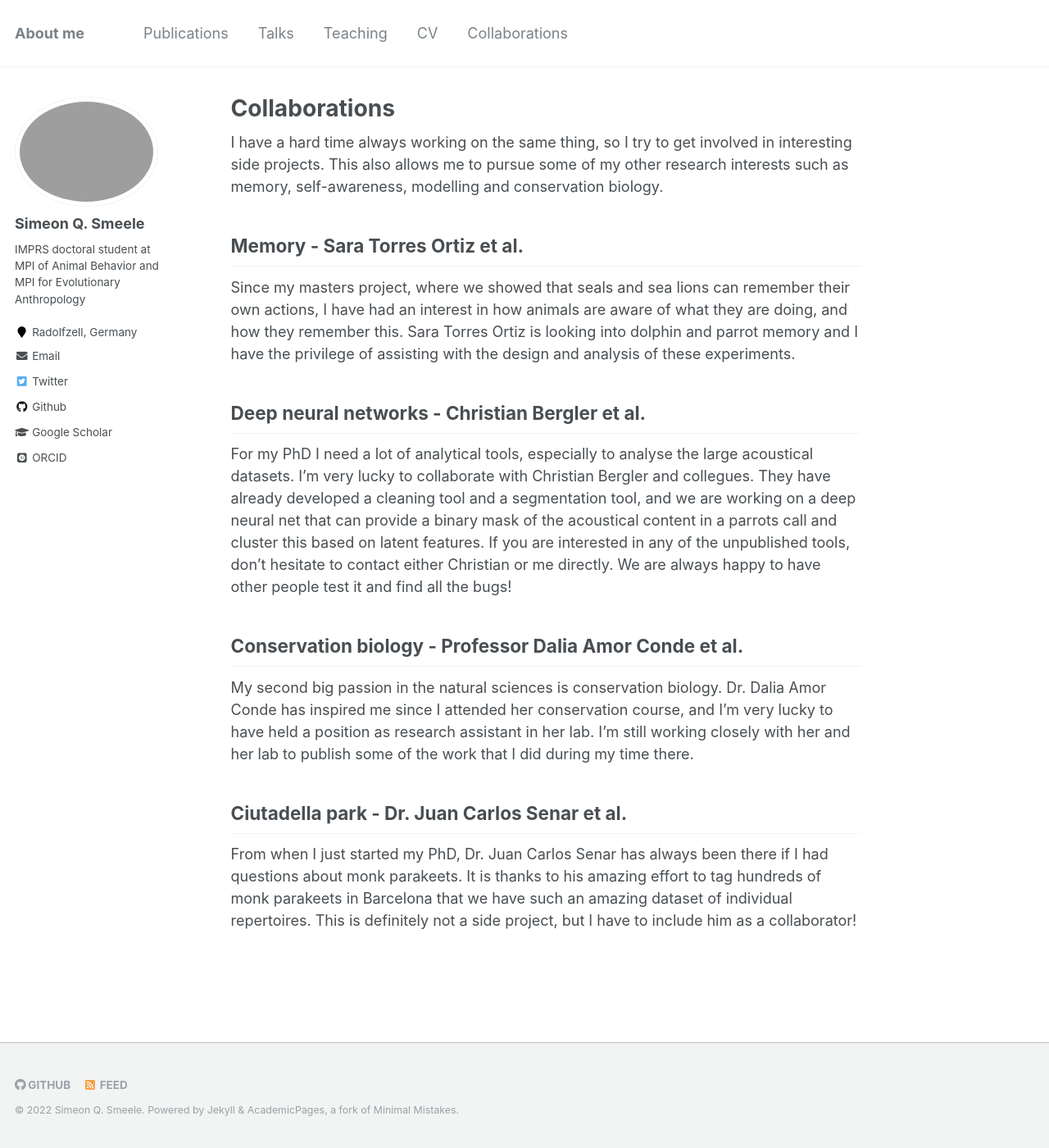
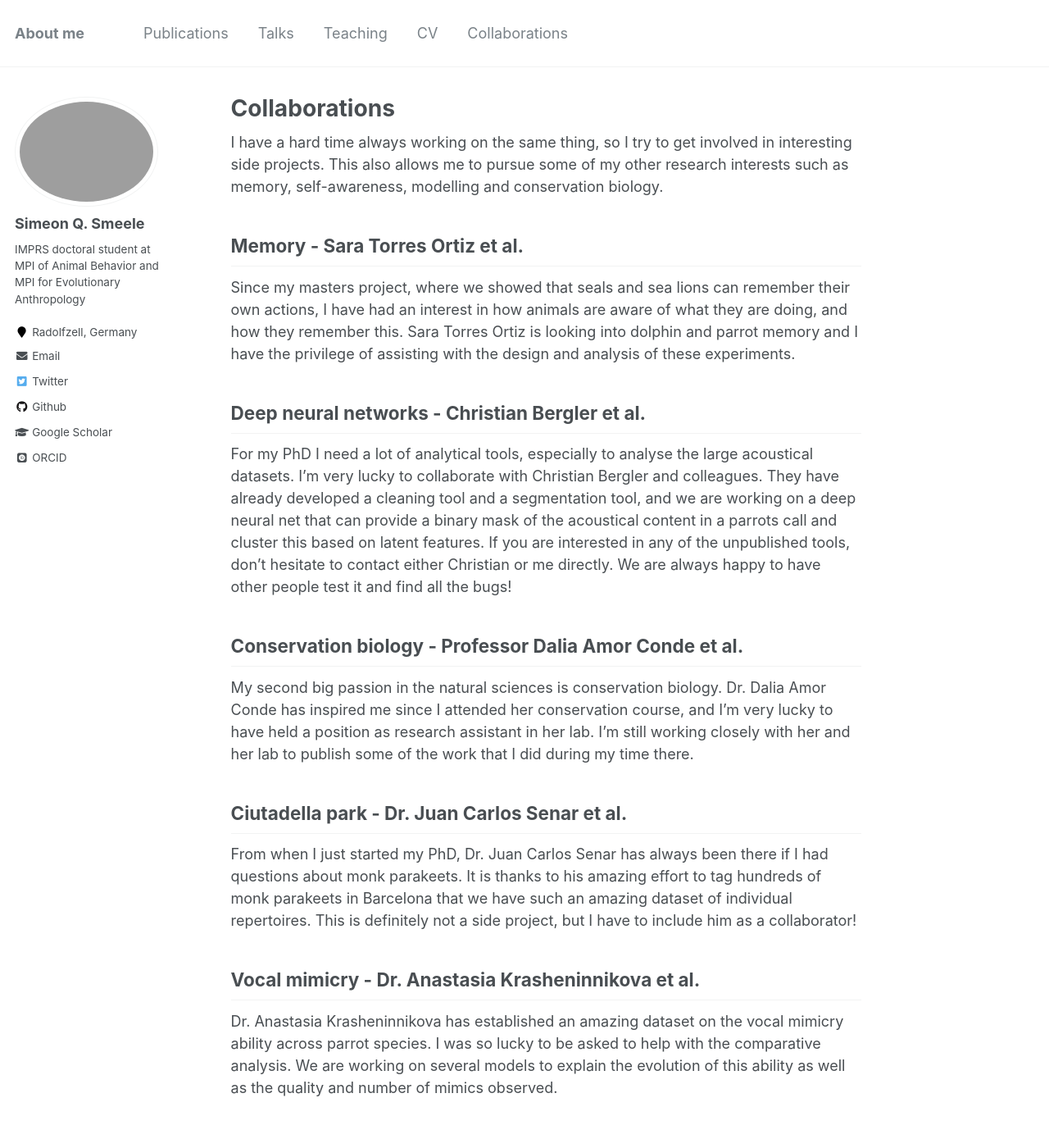
Before and after one commit to simeonqs/simeonqs.github.io, a Jekyll site: the page built from _pages/collaborations.md, in a window 1280 px wide and 1400 px high. Shown: the whole window at 82% size. Built offline with Jekyll 4.4.1, drawn with Linux system fonts in a browser that asks for light colours; some web fonts are replaced.

Commit message:
Adding more detail to collaborations and future plans.

```diff
--- a/_pages/collaborations.md
+++ b/_pages/collaborations.md
@@ -15,7 +15,7 @@ Since my masters project, where we showed that seals and sea lions can remember
 
 ## Deep neural networks - Christian Bergler et al.
 
-For my PhD I need a lot of analytical tools, especially to analyse the large acoustical datasets. I'm very lucky to collaborate with Christian Bergler and collegues. They have already developed a cleaning tool and a segmentation tool, and we are working on a deep neural net that can provide a binary mask of the acoustical content in a parrots call and cluster this based on latent features. If you are interested in any of the unpublished tools, don't hesitate to contact either Christian or me directly. We are always happy to have other people test it and find all the bugs!
+For my PhD I need a lot of analytical tools, especially to analyse the large acoustical datasets. I'm very lucky to collaborate with Christian Bergler and colleagues. They have already developed a cleaning tool and a segmentation tool, and we are working on a deep neural net that can provide a binary mask of the acoustical content in a parrots call and cluster this based on latent features. If you are interested in any of the unpublished tools, don't hesitate to contact either Christian or me directly. We are always happy to have other people test it and find all the bugs!
 
 ## Conservation biology - Professor Dalia Amor Conde et al.
 
@@ -24,3 +24,7 @@ My second big passion in the natural sciences is conservation biology. Dr. Dalia
 ## Ciutadella park - Dr. Juan Carlos Senar et al.
 
 From when I just started my PhD, Dr. Juan Carlos Senar has always been there if I had questions about monk parakeets. It is thanks to his amazing effort to tag hundreds of monk parakeets in Barcelona that we have such an amazing dataset of individual repertoires. This is definitely not a side project, but I have to include him as a collaborator!
+
+## Vocal mimicry - Dr. Anastasia Krasheninnikova et al.
+
+Dr. Anastasia Krasheninnikova has established an amazing dataset on the vocal mimicry ability across parrot species. I was so lucky to be asked to help with the comparative analysis. We are working on several models to explain the evolution of this ability as well as the quality and number of mimics observed.
```
Also changed, not shown: _pages/about.md (+6 -8 lines).
